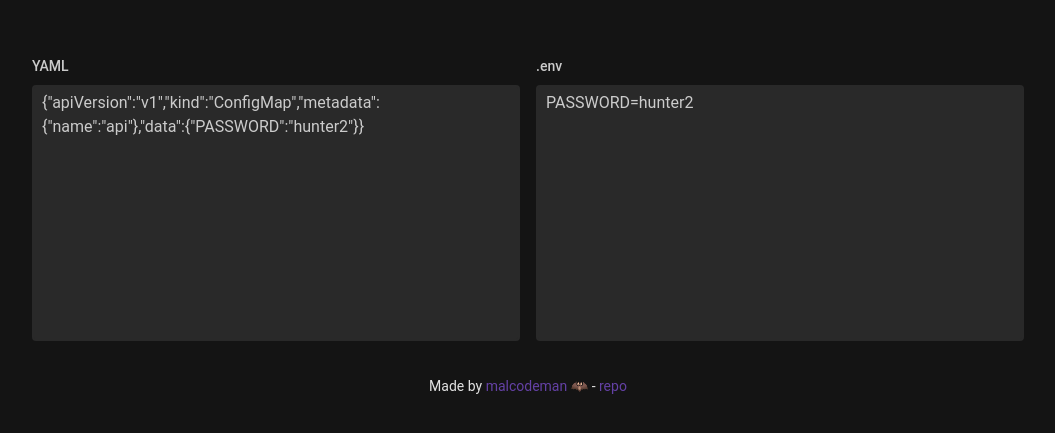
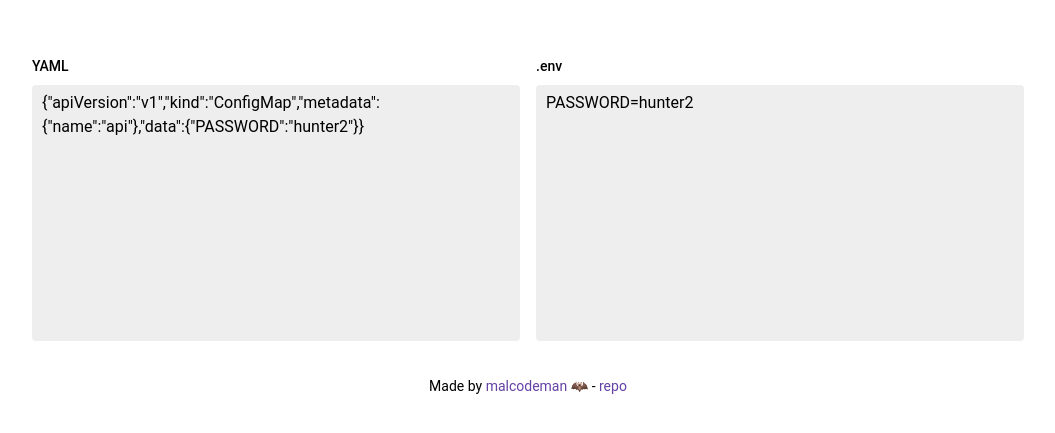
Before and after one commit to malcodeman/yaml-2-env, a React app: page / in a window 1280 px wide. Shown: the part 177-610 px from the top of the page, without its empty margins (112-1167 px from the left). Built offline with nearby package versions, Linux system fonts and the light colour scheme; the HTML template or start-up script is replaced by a standard one.

Commit message:
Adds OS theme detection

```diff
--- a/src/App.js
+++ b/src/App.js
@@ -6,9 +6,10 @@ import { ThemeProvider } from "styled-components";
 import { Textarea } from "./components/textarea";
 import { FormControl } from "./components/form-control";
 import { ParagraphSmall } from "./components/typography";
-import theme from "./components/themes/darkTheme";
+import { light, dark } from "./components/themes";
 import GlobalStyle from "./GlobalStyle";
 import example from "./example.yaml";
+import { usePreferredTheme } from "./hooks/usePreferredTheme";
 
 const Wrapper = styled.div`
   display: flex;
@@ -49,6 +50,8 @@ function App() {
   const [yaml, setYaml] = React.useState(JSON.stringify(example));
   const [env, setEnv] = React.useState(parseYaml(example));
   const [error, setError] = React.useState("");
+  const darkTheme = usePreferredTheme();
+  const theme = darkTheme ? dark : light;
 
   function decodeBase64(encoded) {
     return window.atob(encoded);
--- a/src/components/themes/index.js
+++ b/src/components/themes/index.js
@@ -1,5 +1,7 @@
 import light from "./lightTheme";
 import dark from "./darkTheme";
+
+export { light, dark };
 
 export default {
   light,
--- /dev/null
+++ b/src/hooks/usePreferredTheme.js
@@ -0,0 +1,31 @@
+import React from "react";
+
+export function usePreferredTheme(scheme = "dark") {
+  const [darkTheme, setDarkTheme] = React.useState(
+    window.matchMedia &&
+      window.matchMedia(`(prefers-color-scheme: ${scheme})`).matches
+  );
+
+  if (scheme !== "dark" && scheme !== "light") {
+    console.warn(`usePreferredTheme only supports dark or light scheme.`);
+  }
+
+  React.useEffect(() => {
+    function handler({ matches }) {
+      setDarkTheme(matches);
+    }
+
+    window
+      .matchMedia(`(prefers-color-scheme: ${scheme})`)
+      .addEventListener("change", handler);
+    return () => {
+      window
+        .matchMedia(`(prefers-color-scheme: ${scheme})`)
+        .removeEventListener("change", handler);
+    };
+  }, [scheme]);
+
+  return darkTheme;
+}
+
+export default usePreferredTheme;
```
